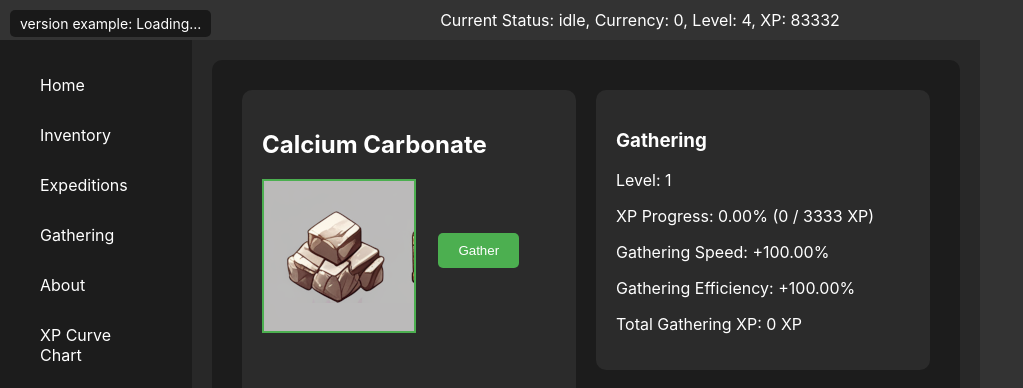
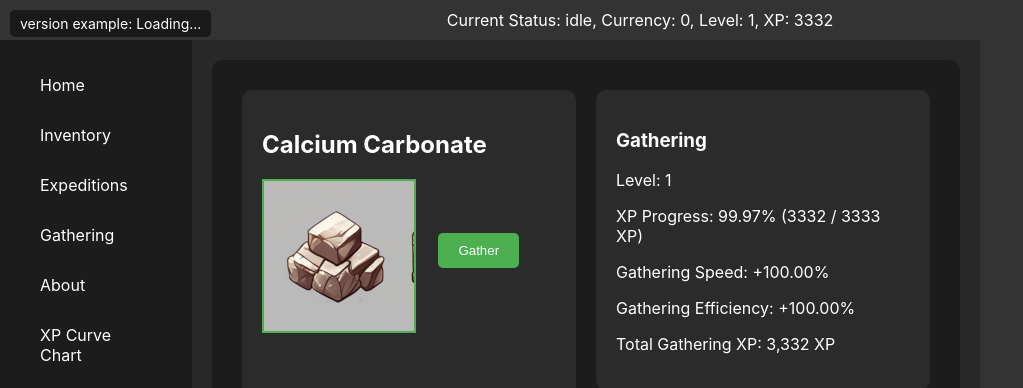
Before and after one commit to Fishbone-Aquatics/Aquarium-Capitalists, a React (Vite) app: page /gathering in a window 1280 px wide. Shown: the top 388 px of the page, without its empty margins (0-1023 px from the left). Built offline with nearby package versions, Linux system fonts and the light colour scheme; no server answers.

Commit message:
fix(leveling): Off by one.
Off by one with level and gathering was busted after the fix, this resolved and allows both levels / skills to update properly.

```diff
--- a/src/features/player/playerInitialState.js
+++ b/src/features/player/playerInitialState.js
@@ -6,9 +6,9 @@ const loadInitialState = () => {
   const initialState = {
     name: 'player',
     stats: {
-      xp: 83332,
+      xp: 3332,
       currency: 0,
-      level: 4,
+      level: 1,
     },
     inventory: new Array(10).fill({ ...items.equipment.emptySlot }),
     equipment: {
@@ -19,7 +19,7 @@ const loadInitialState = () => {
     skills: {
       gathering: {
         level: 1,
-        xp: 0,
+        xp: 3332,
       },
     },
     status: 'idle',
--- a/src/features/player/playerReducers.js
+++ b/src/features/player/playerReducers.js
@@ -186,12 +186,20 @@ const playerReducers = {
             if (newLevel > skillObject.level) {
                 console.log(`Level up! New ${skill} level: ${newLevel}`);
                 skillObject.level = newLevel;
+            } else {
+                console.log(`No level up. Current ${skill} level: ${skillObject.level}`);
             }
+        } else {
+            console.log(`Skill object not found for skill: ${skill}`);
         }
+    } else {
+        console.log(`Skill not found in state.skills: ${skill}`);
     }
 
     saveState({ player: state, expedition: state.expedition, aquarium: state.aquarium });
 },
+
+
   updateSkillBoostPercent: (state, action) => {
     state.skillBoostPercent = action.payload;
     saveState({ player: state, expedition: state.expedition, aquarium: state.aquarium });
--- a/src/features/player/xpCalculator.js
+++ b/src/features/player/xpCalculator.js
@@ -3,20 +3,28 @@ export const calculateLevelFromXP = (xp) => {
     const exponentialXP = (n) => Math.round(3e6 + (200e6 - 3e6) / Math.pow(70, 2) * Math.pow(n - 30, 2));
 
     let requiredXP = 0;
+    let previousXP = 0;
 
     for (let level = 1; level <= 100; level++) {
+        previousXP = requiredXP;
         if (level <= 30) {
             requiredXP = polynomialXP(level);
         } else {
             requiredXP = exponentialXP(level);
         }
-        if (xp < requiredXP) {
+        console.log(`Level: ${level}, XP: ${xp}, Previous XP: ${previousXP}, Required XP: ${requiredXP}`);
+        if (xp >= previousXP && xp < requiredXP) {
             return level;
         }
     }
 
     return 100; // Max level
 };
+
+
+
+
+
 
 export const getRequiredXPForLevel = (level) => {
     const polynomialXP = (n) => Math.round(3e6 / Math.pow(30, 2) * Math.pow(n, 2));
```
Lines whose indentation alone changed are shown as unchanged.
